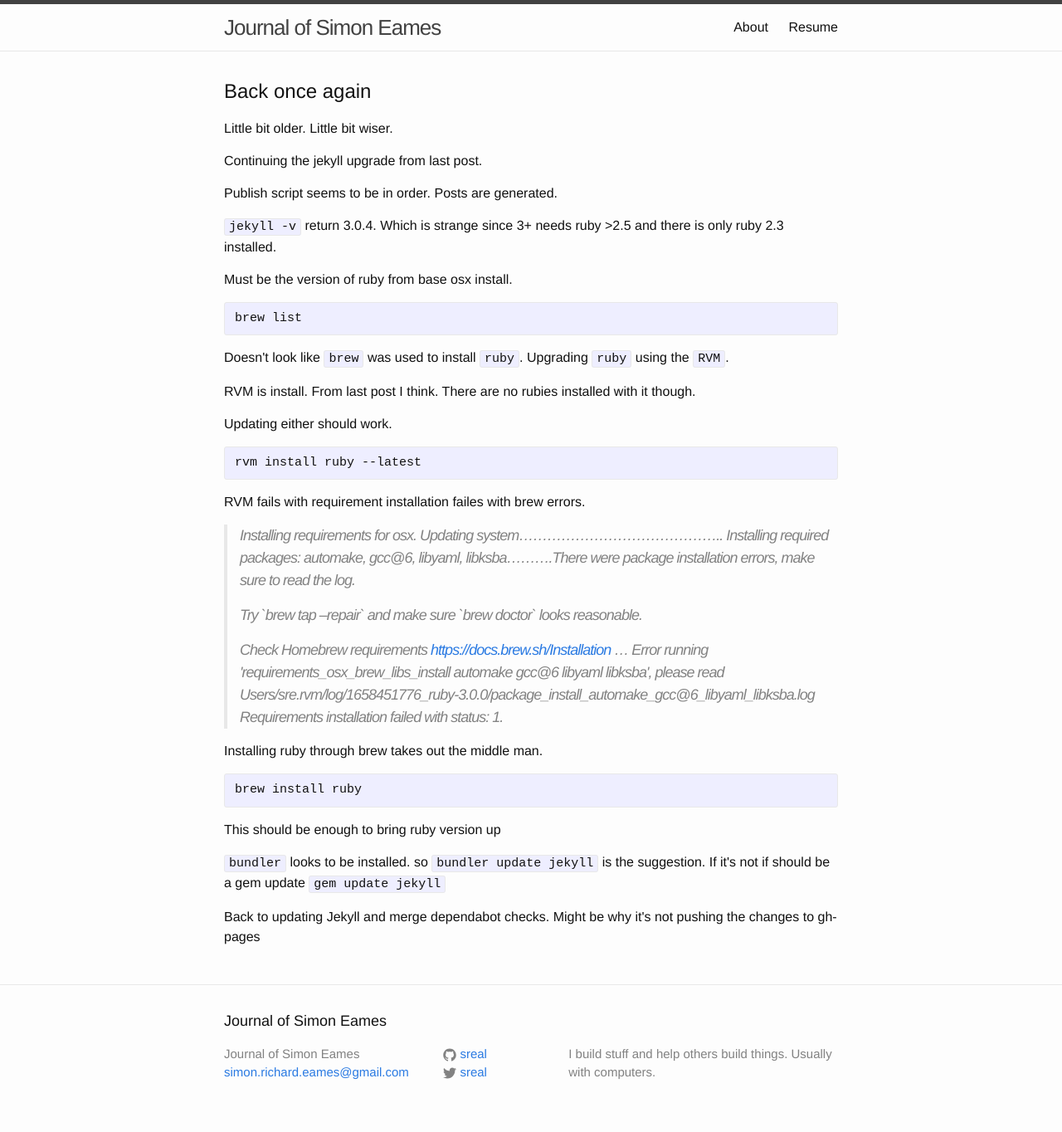
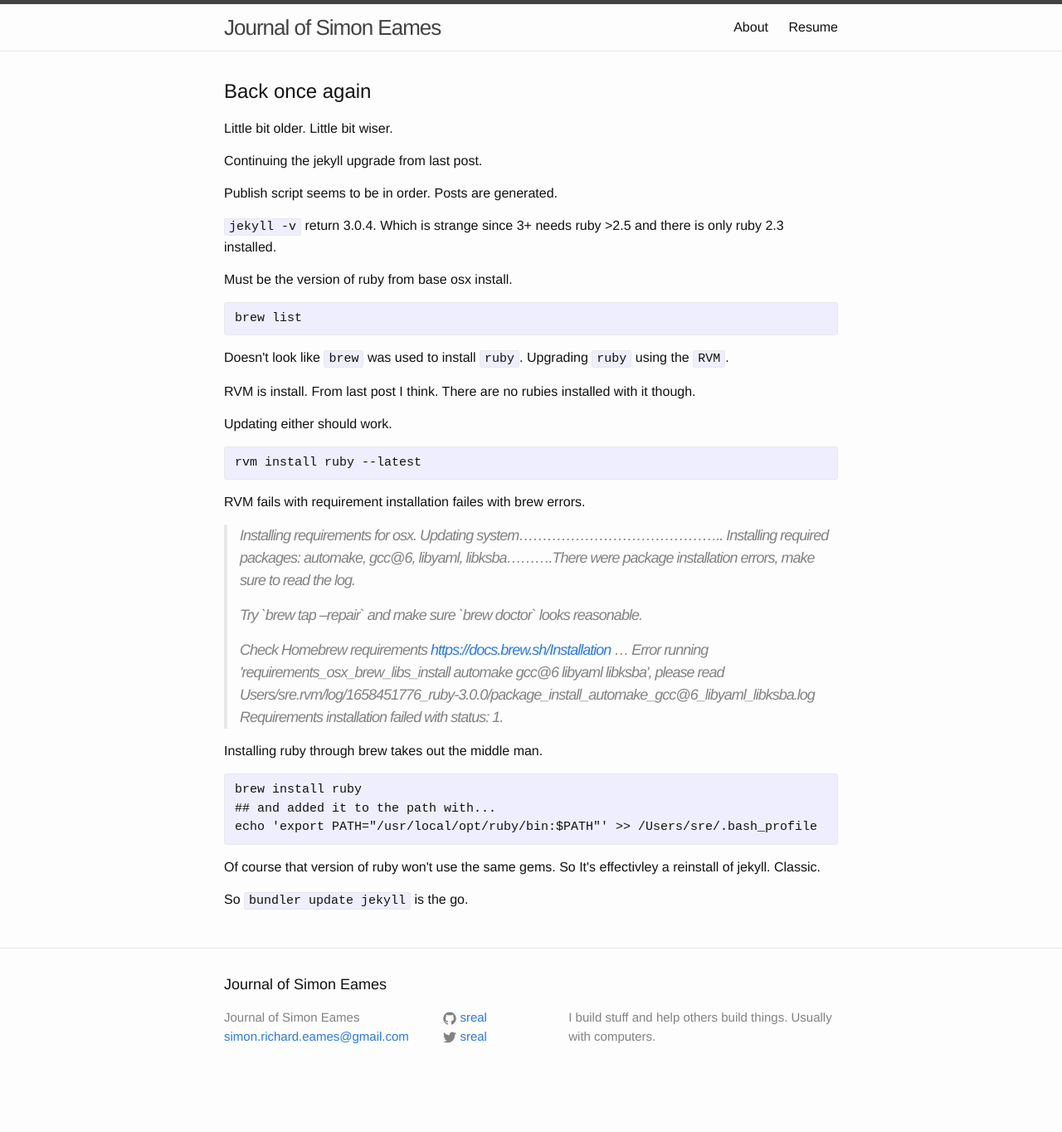
Before and after one commit to sreal/jekyll, a Jekyll site: the page built from _posts/2022-07-22-Back-Once-Again.html, in a window 1280 px wide. Shown: the whole page at 83% size. Built offline with Jekyll 4.4.1, drawn with Linux system fonts in a browser that asks for light colours; after the commit the page ends 1320 px from its top, so only the background shows below that.

Commit message:
Update jekyll site

```diff
--- a/_posts/2022-07-22-Back-Once-Again.html
+++ b/_posts/2022-07-22-Back-Once-Again.html
@@ -89,21 +89,20 @@ Installing ruby through brew takes out the middle man.
 <div class="org-src-container">
 
 <pre class="src src-bash">brew install ruby
+## and added it to the path with...
+echo 'export PATH="/usr/local/opt/ruby/bin:$PATH"' &gt;&gt; /Users/sre/.bash_profile
 </pre>
 </div>
+
+
 <p>
-This should be enough to bring ruby version up
+Of course that version of ruby won't use the same gems.
+So It's effectivley a reinstall of jekyll. Classic.
 </p>
 
 
 <p>
-<code>bundler</code> looks to be installed. so <code>bundler update jekyll</code> is the suggestion.
-If it's not if should be a gem update <code>gem update jekyll</code>
-</p>
-
-
-<p>
-Back to updating Jekyll and merge dependabot checks. Might be why it's not pushing the changes to gh-pages
+So <code>bundler update jekyll</code> is the go.
 </p>
 </div>
 </div>
```
